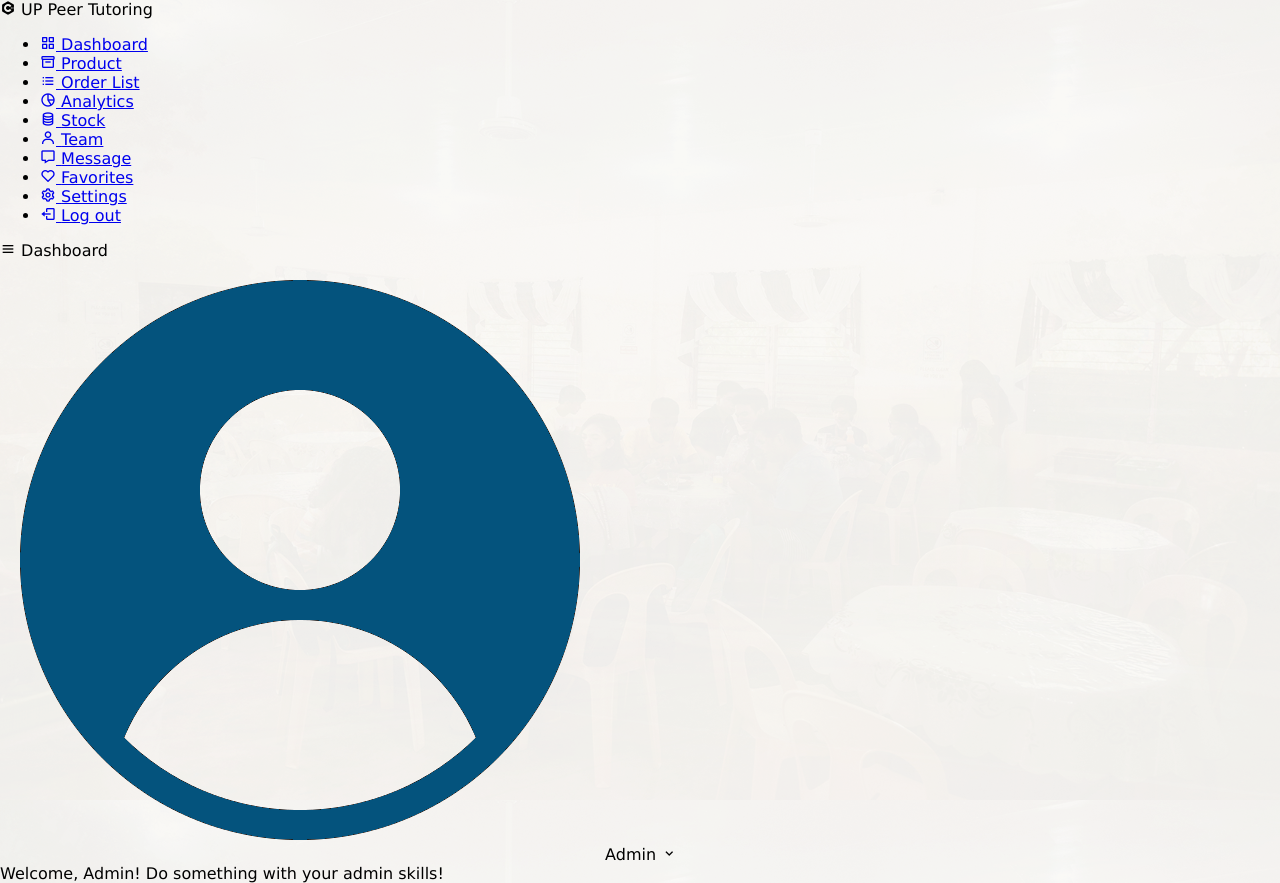
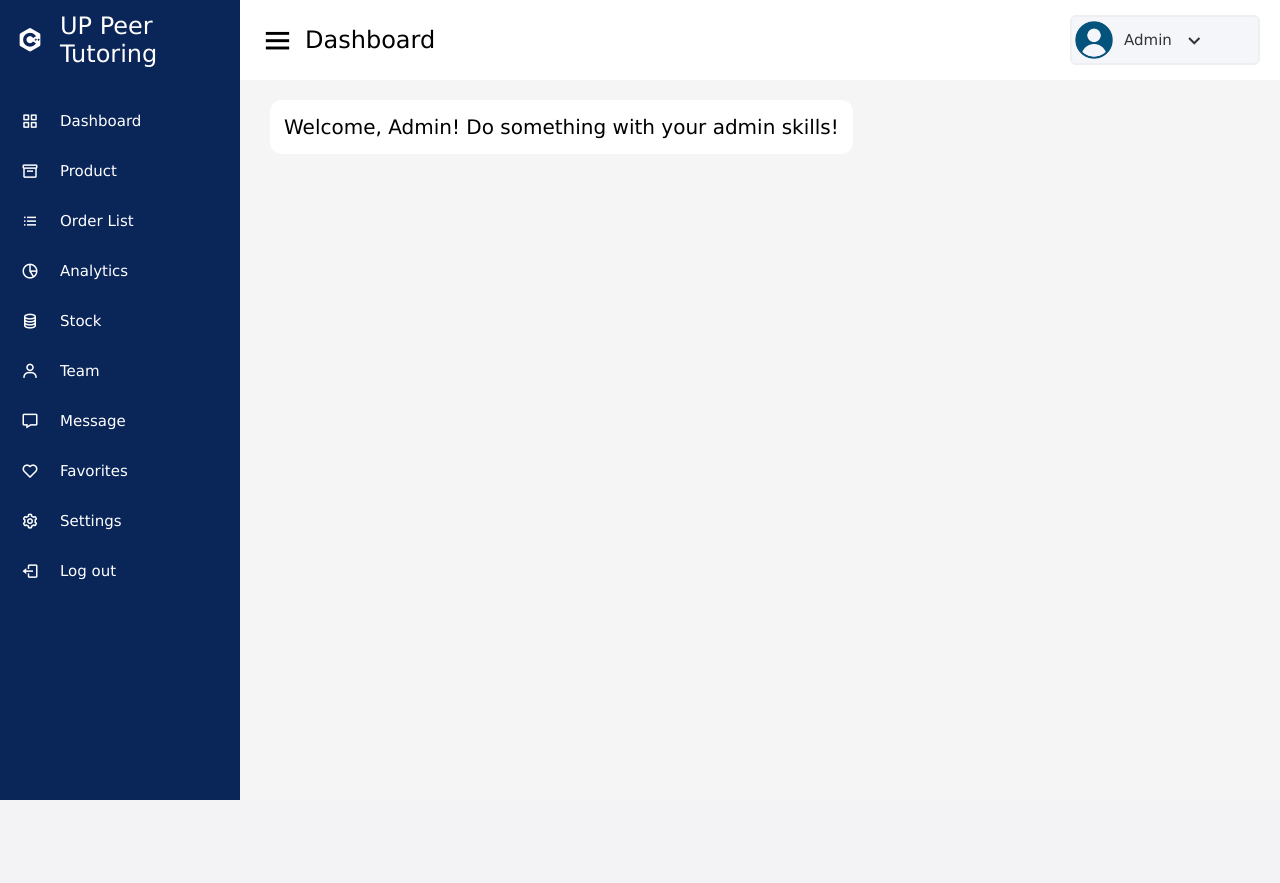
Before and after one commit to carl-mate/UP-Peer-Tutoring, a PHP site: page / in a window 1280 px wide. After the commit the page ends 800 px from the top, so only its background shows below. Run offline with PHP 8.4, Linux system fonts and the light colour scheme; the visitor is signed in with stand-in values (Sample User, id 1).

Commit message:
Redesign css

```diff
--- a/tutor.css
+++ b/tutor.css
@@ -1,4 +1,12 @@
+*{
+    margin: 0;
+    padding: 0;
+    box-sizing: border-box;
+}
+
 body {
+    min-height: 100vh;
+    width: 100%;
     font-size: 12pt;
     font-family: verdana, sans-serif;
     margin: 0;
@@ -10,6 +18,179 @@
     background-size: cover;
     animation: slideBg 8s linear infinite 0s;
     animation-timing-function: ease-in-out;
+}
+
+.sidebar{
+    position: fixed;
+    height: 100%;
+    width: 240px;
+    background: #0A2558;
+    transition: all 0.5s ease;
+}
+
+.sidebar.active{
+    width: 60px;
+}
+
+.sidebar .logo-details{
+    height: 80px;
+    width: 100%;
+    display: flex;
+    align-items: center;
+}
+
+.sidebar .logo-details i{
+    font-size: 28px;
+    font-weight: 500;
+    color: #fff;
+    min-width: 60px;
+    text-align: center;
+}
+
+.sidebar .logo-details .logo_name{
+    font-size: 24px;
+    font-weight: 500;
+    color: #fff;
+}
+
+.sidebar .nav-links{
+    margin-top: 16px;
+}
+
+.sidebar .nav-links li{
+    height: 50px;
+    width: 100%;
+    list-style: none;
+}
+
+.sidebar .nav-links li a{
+    height: 100%;
+    width: 100%;
+    display: flex;
+    align-items: center;
+    text-decoration: none;
+    transition: all 0.4s ease;
+}
+
+
+.sidebar .nav-links li a:hover{
+    background: #081D45;
+}
+
+.sidebar .nav-links li a i{
+    min-width: 60px;
+    text-align: center;
+    color: #fff;
+    font-size: 18px;
+}
+
+.sidebar .nav-links li a .link_name{
+    color: #fff;
+    font-size: 15px;
+    font-weight: 400;
+    white-space: nowrap;
+}
+
+.home-section{
+    background: #f5f5f5;
+    position: relative;
+    min-height: 100vh;
+    height: 100%;
+    width: calc(100% - 240px);
+    left: 240px;
+    transition: all 0.5s ease;
+}
+
+.sidebar.active ~ .home-section{
+    width: calc(100% - 60px);
+    left: 60px;
+}
+
+.home-section nav{
+    position: fixed;
+    width: calc(100% - 240px);
+    left: 240px;
+    height: 80px;
+    background: #fff;
+    padding: 0 20px;
+    display: flex;
+    align-items: center;
+    justify-content: space-between;
+    transition: all 0.5s ease;
+}
+
+.sidebar.active ~ .home-section nav{
+    width: calc(100% - 60px);
+    left: 60px;
+}
+
+.home-section nav .sidebar-button{
+    display: flex;
+    align-items: center;
+    font-size: 24px;
+    font-weight: 500;
+}
+
+.home-section nav .sidebar-button i{
+    font-size: 35px;
+    margin-right: 10px;
+}
+
+.home-section nav .profile-details{
+    display: flex;
+    align-items: center;
+    height: 50px;
+    min-width: 190px;
+    background: #F5F6FA;
+    border: 2px solid #EFEEF1;
+    border-radius: 6px;
+    padding: 0 15px 0 2px;
+}
+
+nav .profile-details img{
+    height: 40px;
+    width: 40px;
+    object-fit: cover;
+    border-radius: 6px;
+}
+
+nav .profile-details .user{
+    font-size: 15px;
+    font-weight: 500;
+    color: #333;
+    margin: 0 10px;
+    white-space: nowrap;
+}
+
+nav .profile-details i{
+    color: #333;
+    font-size: 25px;
+}
+
+.home-section .home-content {
+    position: relative;
+    padding-top: 100px;
+}
+
+.home-content .overview-boxes{
+    display: flex;
+    width: 100%;
+    padding: 0 30px;
+    align: center;
+}
+
+.home-content .overview-boxes .box{
+    display: flex;
+    align-items: center;
+    justify-content: center;
+    padding: 15px 14px;
+    background: #fff;
+    border-radius: 12px;
+}
+
+.home-content .overview-boxes .box-topic{
+    font-size: 20px;
+    font-weight: 500;
 }
 
 @keyframes slideBg {
```
